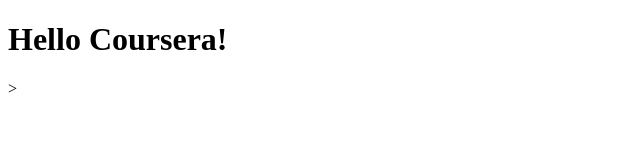
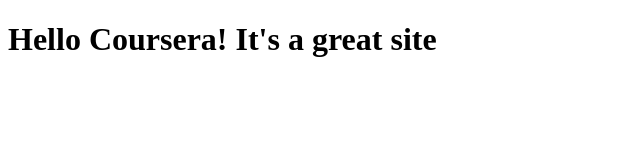
Before and after one commit to edgardoromero/coursera-test, a plain HTML site: page site/index.html in a window 1280 px wide. Shown: the whole page, without its empty margins (0-640 px from the left). Drawn offline with Linux system fonts and the light colour scheme.

Commit message:
Small addition to our page content

```diff
--- a/site/index.html
+++ b/site/index.html
@@ -4,6 +4,6 @@
 	<title>Hello Coursera</title>
 </head>
 <body>
-<h1>Hello Coursera!</h1>>
+<h1>Hello Coursera! It's a great site</h1>
 </body>
 </html>
```
